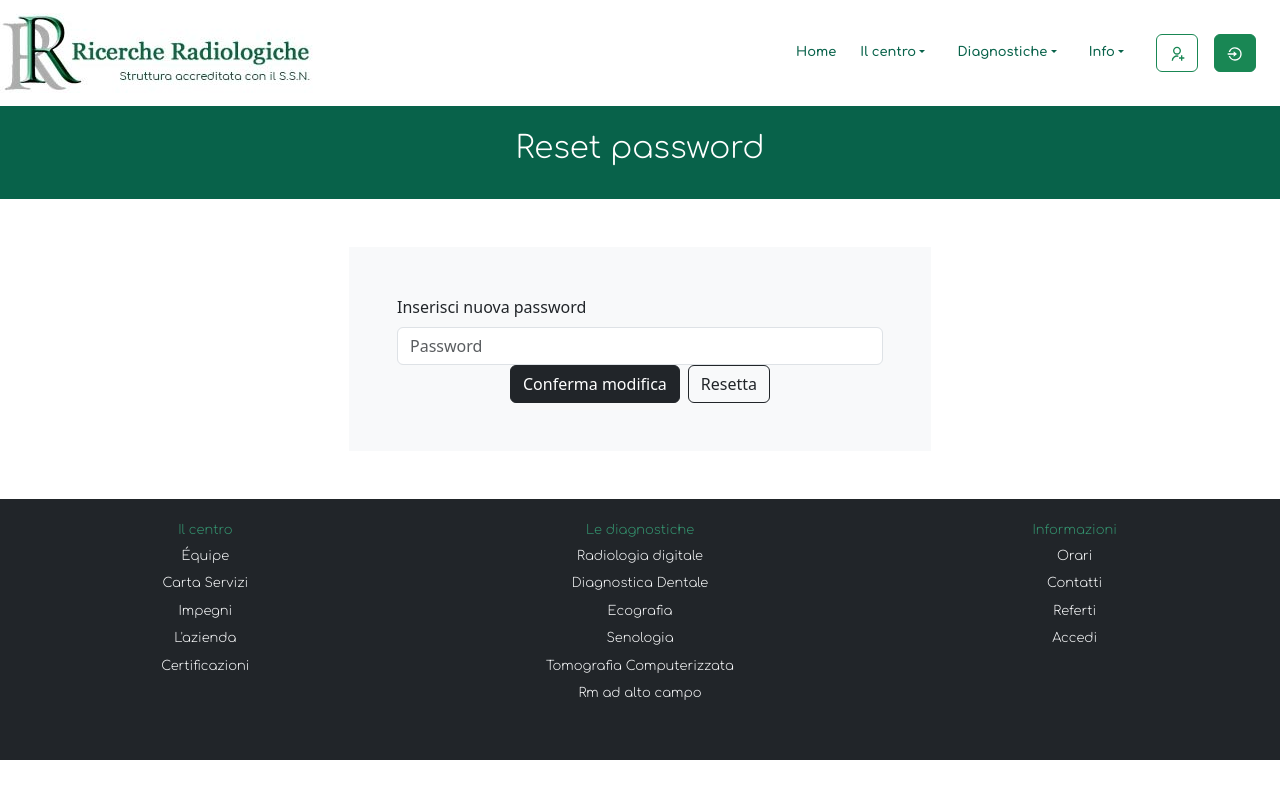
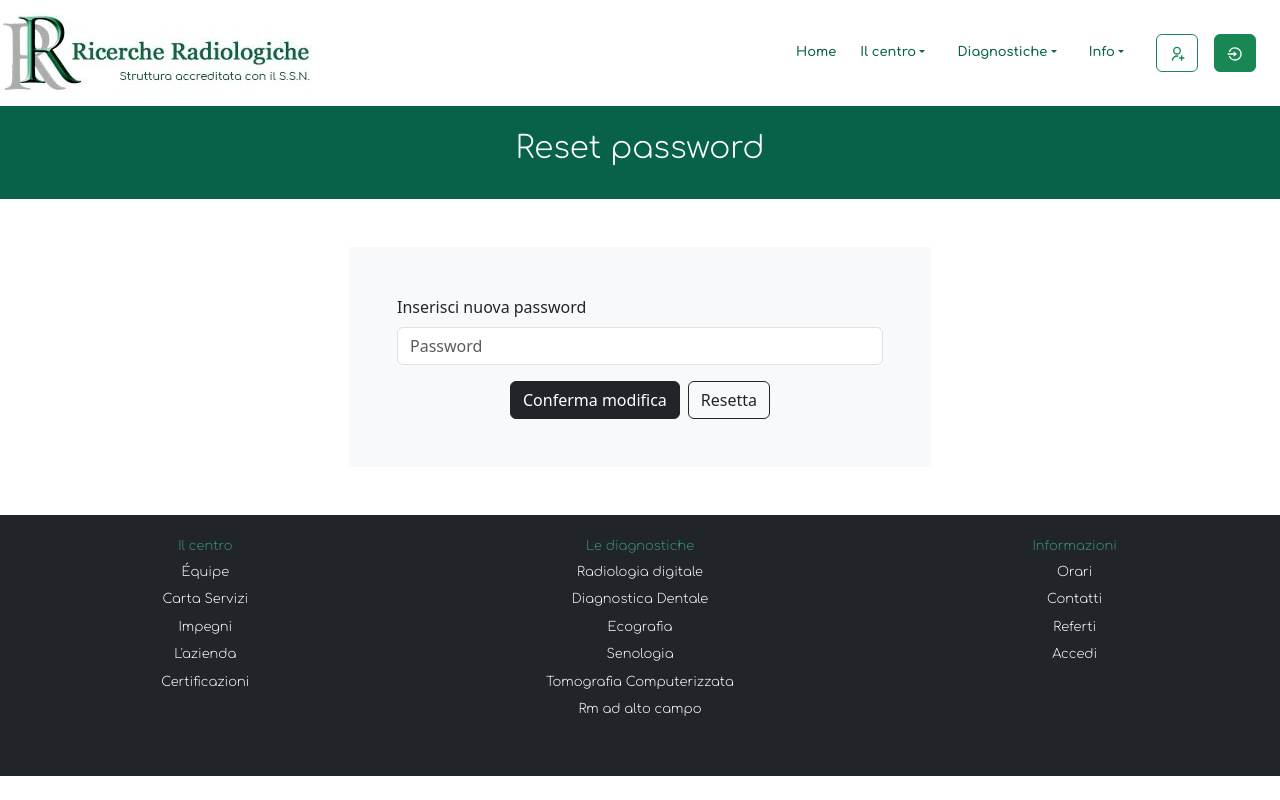
Before and after one commit to Pinom89/Ricerche-Radiologiche, a React (Create React App) app in the folder frontend/: page /reset-password/1/1 in a window 1280 px wide. Built offline with nearby package versions, Linux system fonts and the light colour scheme; no server answers.

Commit message:
edit resetpassword

```diff
--- a/frontend/src/components/resetpassword/ResetPassword.jsx
+++ b/frontend/src/components/resetpassword/ResetPassword.jsx
@@ -6,7 +6,7 @@ import "./resetpassword.css";
 export default function ResetPassword() {
   const navigate = useNavigate();
   const{id, token} = useParams();
-  const API_URL = "http://localhost:5000" || process.env.REACT_APP_API_URL;
+  const API_URL = process.env.REACT_APP_API_URL || "http://localhost:5000"
 
   const [reset, setReset] = useState({
     password:""
@@ -56,7 +56,7 @@ export default function ResetPassword() {
       }, 1500);
     } catch (error) {
       console.error("Errore nella chiamata API di reset password:", error);
-      alert("Password non valido. Riprova.");
+      alert("Password non valida. Riprova.");
     }
   };
 
@@ -75,10 +75,10 @@ export default function ResetPassword() {
         <Row className="d-flex flex-column justify-content-center align-items-center">
           <Col sm={6} className=" bg-light p-5 ">
             <Form onSubmit={handleResetSubmit}>
-              <Form.Label>Inserisci nuova password</Form.Label>
+              <Form.Label className="text-center">Inserisci nuova password</Form.Label>
               <InputGroup >
                 <Form.Control
-                  placeholder="Password "
+                  placeholder="Password"
                   name="password"
                   aria-label="Inserisci nuova password"
                   aria-describedby="basic-addon1"
@@ -87,7 +87,7 @@ export default function ResetPassword() {
                   onChange={handleInputChange}
                 />
               </InputGroup>
-              <div className="d-flex justify-content-center align-items-center gap-2">
+              <div className="d-flex justify-content-center align-items-center gap-2 mt-3">
                 <Button variant="dark" type="submit" className="me-2n">
                   Conferma modifica
                 </Button>
```
